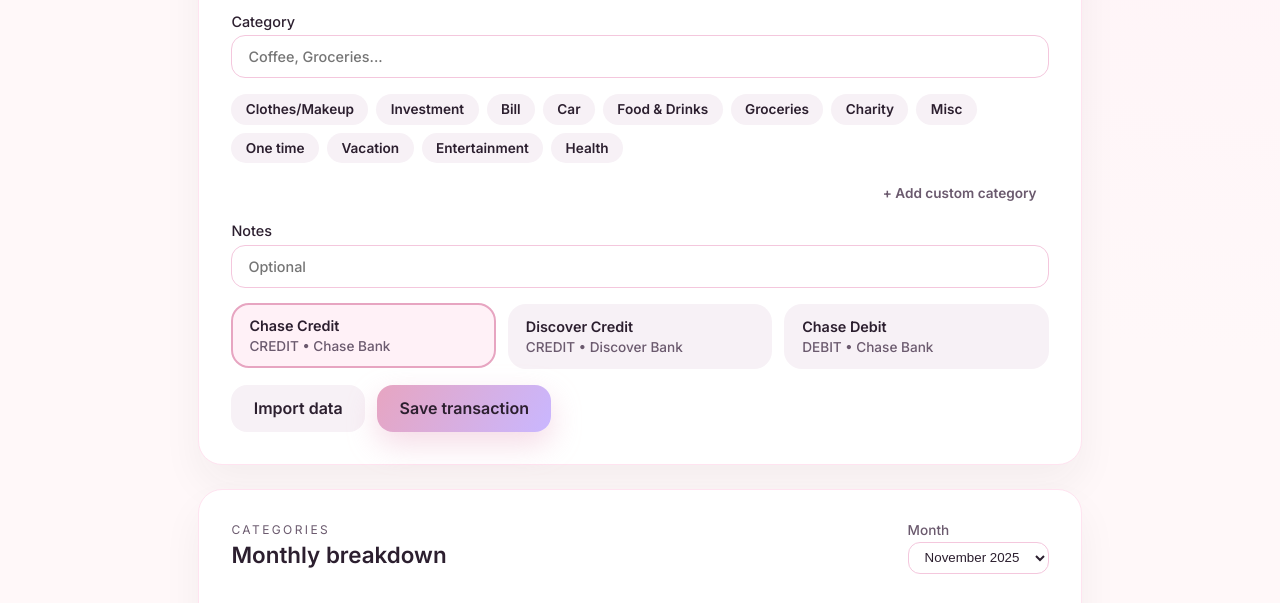
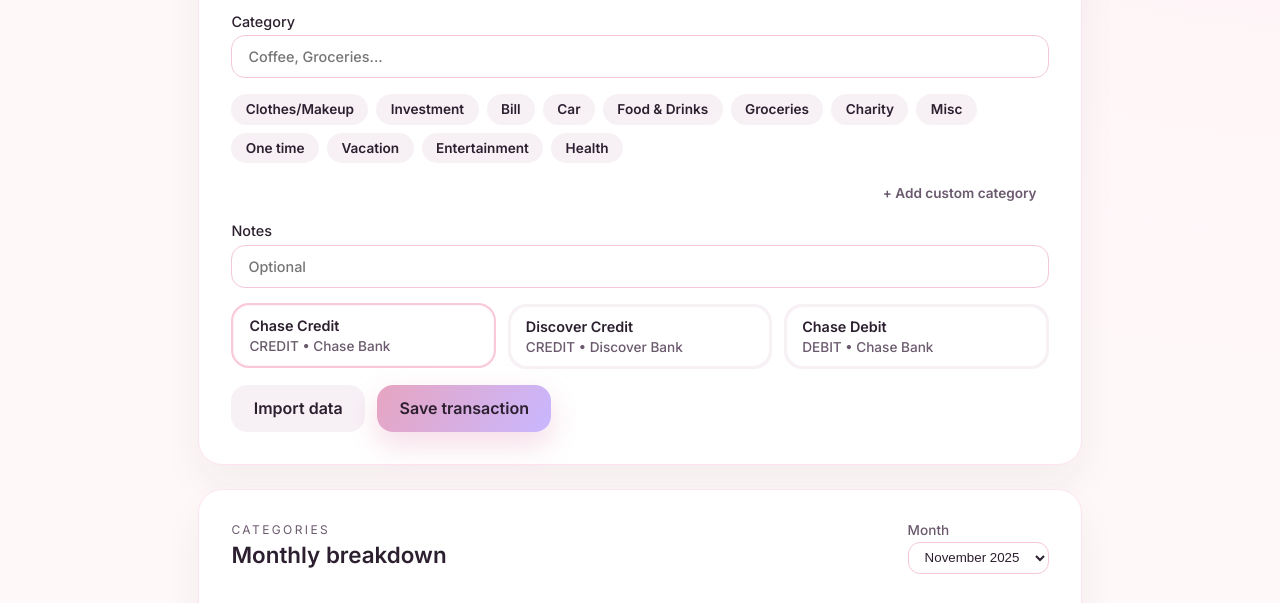
Before and after one commit to qmcao/spending_tracker, a plain HTML site: page index.html in a window 1280 px wide. Shown: the part 497-1100 px from the top of the page. Drawn offline with nearby package versions, Linux system fonts and the light colour scheme.

Commit message:
update credit card name

```diff
--- a/styles.css
+++ b/styles.css
@@ -220,6 +220,32 @@ textarea:focus {
   display: flex;
   flex-direction: column;
   gap: 0.25rem;
+  position: relative;
+  overflow: hidden;
+}
+
+.card-option::before {
+  content: '';
+  position: absolute;
+  inset: 0;
+  background: radial-gradient(circle at top right, rgba(255, 255, 255, 0.4), transparent 55%);
+  opacity: 0;
+  transition: opacity 0.3s;
+}
+
+.card-option::after {
+  content: '';
+  position: absolute;
+  inset: 1px;
+  border-radius: 16px;
+  background: var(--surface);
+  z-index: 0;
+}
+
+.card-option__name,
+.card-option__type {
+  position: relative;
+  z-index: 1;
 }
 
 .card-option input {
@@ -236,9 +262,13 @@ textarea:focus {
 }
 
 .card-option.active {
-  border-color: var(--accent);
-  background: #fff1f7;
+  border-color: var(--card-color, var(--accent));
+  background: color-mix(in srgb, var(--card-color, var(--accent)) 20%, #fff);
   transform: translateY(-1px);
+}
+
+.card-option.active::before {
+  opacity: 1;
 }
 
 .form-actions {
```
